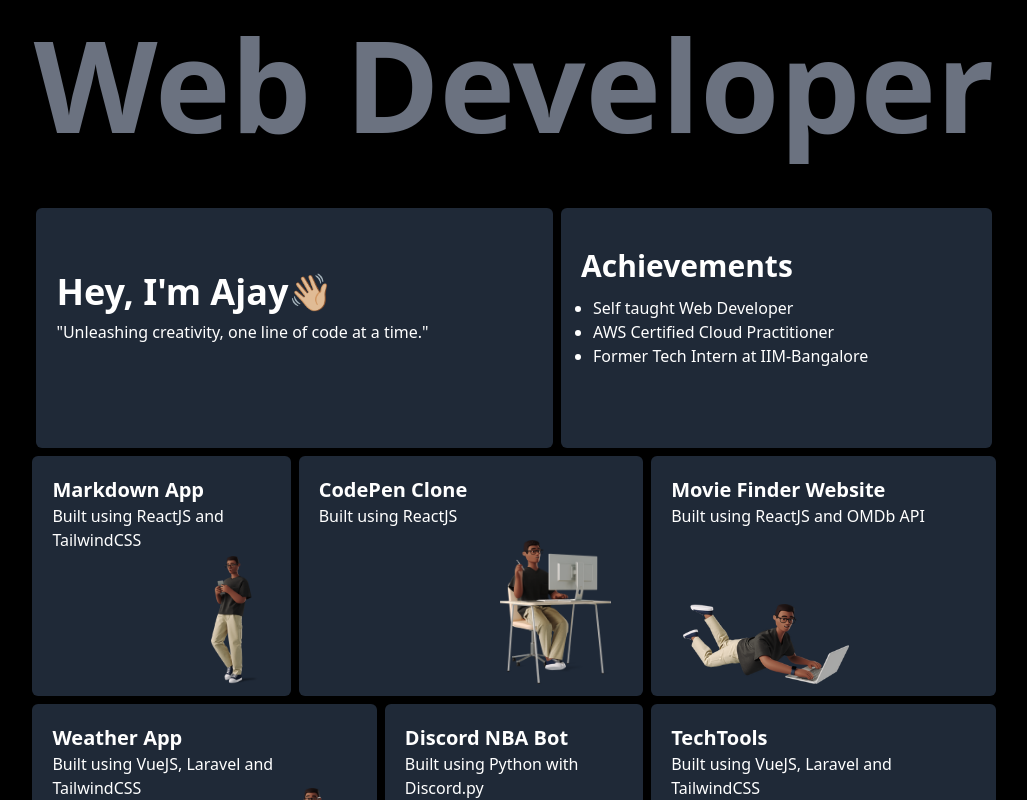
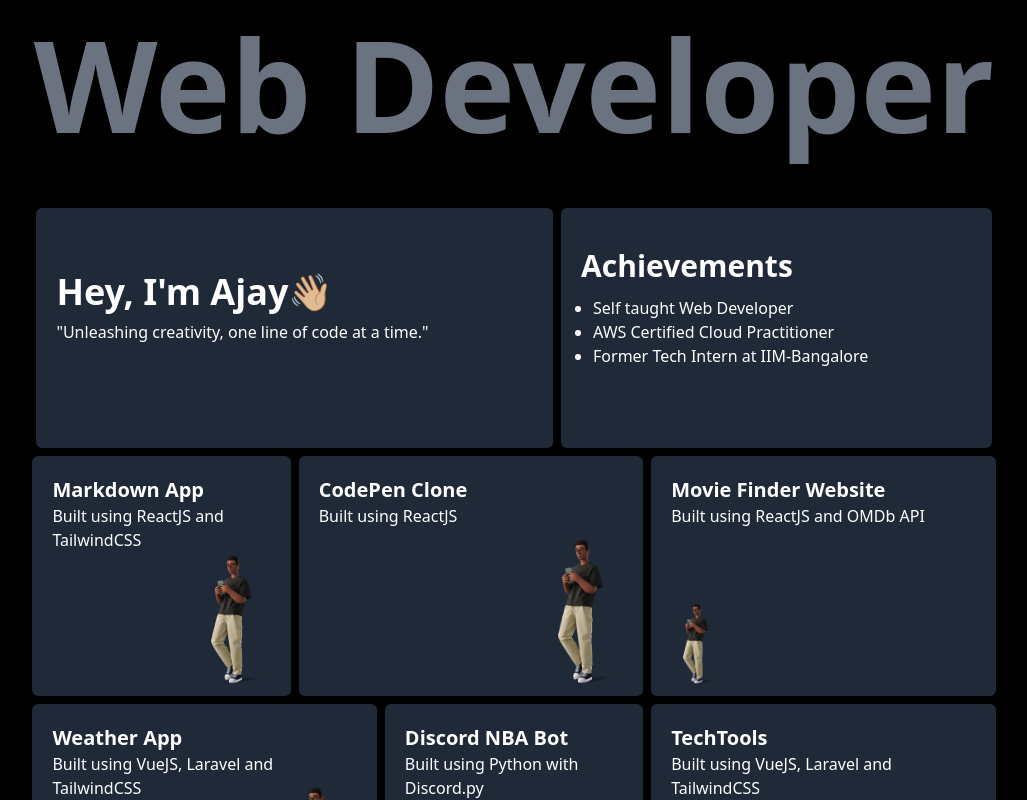
Before and after one commit to ajaykrupalk/Portfolios, a Vue app: page / in a window 1280 px wide. Shown: the top 800 px of the page, without its empty margins (126-1153 px from the left). Built offline with nearby package versions, Linux system fonts and the light colour scheme.

Commit message:
Update project.vue

```diff
--- a/src/components/project.vue
+++ b/src/components/project.vue
@@ -25,7 +25,7 @@
     </div>
     <div :class="`${imgposition} p-3 absolute bottom-0`">
       <img
-        :src="`/src/assets/${imgName}`"
+        src="/src/assets/ph-person.png"
         alt=""
         :class="`${imgsize} group-hover:scale-125 group-hover:-translate-y-3 transition ease-in duration-300`"
       />
```
